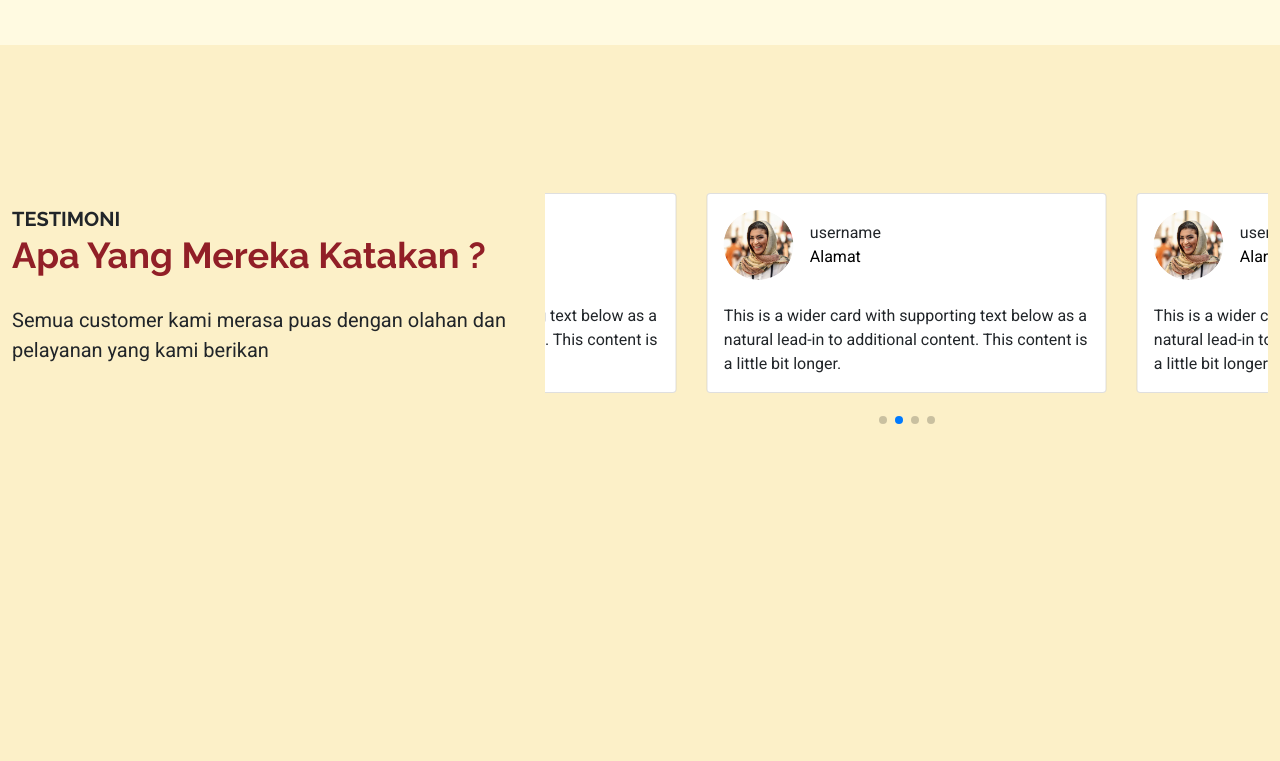
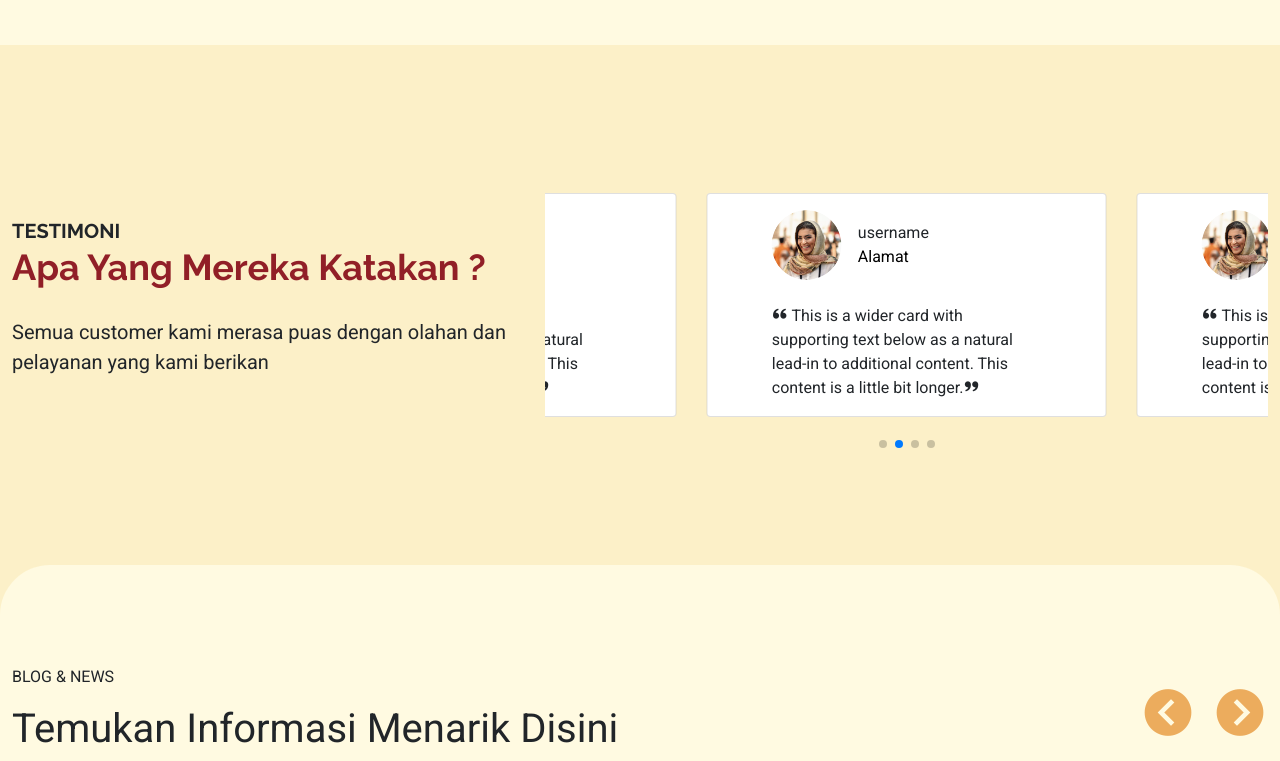
Before and after one commit to mardhamardiya18/banuatumpeng-projectV2, a plain HTML site: page index.html in a window 1280 px wide. Shown: the part 3444-4205 px from the top of the page. Before the commit the page ends 3885 px from the top, so only its background shows below. Drawn offline with nearby package versions, Linux system fonts and the light colour scheme; files whose address does not match are found by name; a web font is replaced by a local one.

Commit message:
update testi

```diff
--- a/assets/css/main.css
+++ b/assets/css/main.css
@@ -441,6 +441,19 @@ body{
 }
 /* TESTI END */
 
+/* BLOG START */
+.blog{
+    margin-top: 100px;
+    padding-top: 100px;
+    background-color: var(--body2-color);
+    border-radius: 50px 50px 0 0;
+}
+.blog .col-icon i{
+    font-size: 3.5rem;
+    color: var(--orange-color);
+}
+/* BLOG END */
+
 
 
 
--- a/index.html
+++ b/index.html
@@ -301,7 +301,7 @@
                     <!-- Swiper -->
                     <div class="swiper mySwiper p-5">
                         <div class="swiper-wrapper">
-                            <div class="swiper-slide card" style="width: 25rem;">
+                            <div class="swiper-slide card px-5" style="width: 25rem;">
                                 <div class="card-body">
                                     <div class="user d-flex align-items-center mb-4">
                                         <img src="assets/img/testi.png" class=" rounded-circle" width="70" alt="">
@@ -310,12 +310,17 @@
                                             <p class="card-text text-black">Alamat</p>
                                         </div>
                                     </div>
-                                    <p class="card-text">This is a wider card with supporting text below as a natural
+
+                                    <p class="card-text "> <i class='bx bxs-quote-alt-left'></i> This is a wider card
+                                        with
+                                        supporting text below as a natural
                                         lead-in to
-                                        additional content. This content is a little bit longer.</p>
+                                        additional content. This content is a little bit longer.<i
+                                            class='bx bxs-quote-alt-right'></i></p>
+
                                 </div>
                             </div>
-                            <div class="swiper-slide card" style="width: 25rem;">
+                            <div class="swiper-slide card px-5" style="width: 25rem;">
                                 <div class="card-body">
                                     <div class="user d-flex align-items-center mb-4">
                                         <img src="assets/img/testi.png" class=" rounded-circle" width="70" alt="">
@@ -324,12 +329,15 @@
                                             <p class="card-text text-black">Alamat</p>
                                         </div>
                                     </div>
-                                    <p class="card-text">This is a wider card with supporting text below as a natural
+                                    <p class="card-text "> <i class='bx bxs-quote-alt-left'></i> This is a wider card
+                                        with
+                                        supporting text below as a natural
                                         lead-in to
-                                        additional content. This content is a little bit longer.</p>
+                                        additional content. This content is a little bit longer.<i
+                                            class='bx bxs-quote-alt-right'></i></p>
                                 </div>
                             </div>
-                            <div class="swiper-slide card" style="width: 25rem;">
+                            <div class="swiper-slide card px-5" style="width: 25rem;">
                                 <div class="card-body">
                                     <div class="user d-flex align-items-center mb-4">
                                         <img src="assets/img/testi.png" class=" rounded-circle" width="70" alt="">
@@ -338,12 +346,15 @@
                                             <p class="card-text text-black">Alamat</p>
                                         </div>
                                     </div>
-                                    <p class="card-text">This is a wider card with supporting text below as a natural
+                                    <p class="card-text "> <i class='bx bxs-quote-alt-left'></i> This is a wider card
+                                        with
+                                        supporting text below as a natural
                                         lead-in to
-                                        additional content. This content is a little bit longer.</p>
+                                        additional content. This content is a little bit longer.<i
+                                            class='bx bxs-quote-alt-right'></i></p>
                                 </div>
                             </div>
-                            <div class="swiper-slide card" style="width: 25rem;">
+                            <div class="swiper-slide card px-5" style="width: 25rem;">
                                 <div class="card-body">
                                     <div class="user d-flex align-items-center mb-4">
                                         <img src="assets/img/testi.png" class=" rounded-circle" width="70" alt="">
@@ -352,9 +363,12 @@
                                             <p class="card-text text-black">Alamat</p>
                                         </div>
                                     </div>
-                                    <p class="card-text">This is a wider card with supporting text below as a natural
+                                    <p class="card-text "> <i class='bx bxs-quote-alt-left'></i> This is a wider card
+                                        with
+                                        supporting text below as a natural
                                         lead-in to
-                                        additional content. This content is a little bit longer. lorem25</p>
+                                        additional content. This content is a little bit longer.<i
+                                            class='bx bxs-quote-alt-right'></i></p>
                                 </div>
                             </div>
                         </div>
@@ -365,6 +379,23 @@
         </div>
     </section>
     <!-- TESTI END -->
+
+    <!-- BLOG START -->
+    <section class="blog">
+        <div class="container">
+            <div class="row">
+                <div class="col-lg-6">
+                    <p class="blog-label">BLOG & NEWS</p>
+                    <h1 class="blog-heading">Temukan Informasi Menarik Disini </h1>
+                </div>
+                <div class="col-lg-6 col-icon d-flex justify-content-end align-items-center">
+                    <i class='bx bxs-chevron-left-circle me-3'></i>
+                    <i class='bx bxs-chevron-right-circle'></i>
+                </div>
+            </div>
+        </div>
+    </section>
+    <!-- BLOG END -->
 
 
 
```
